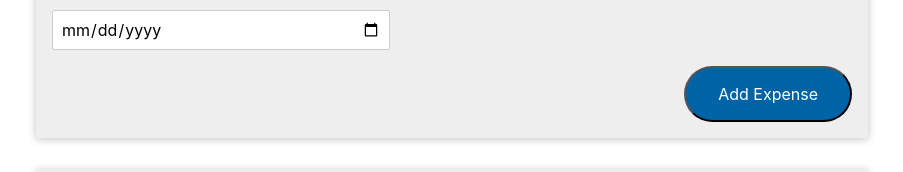
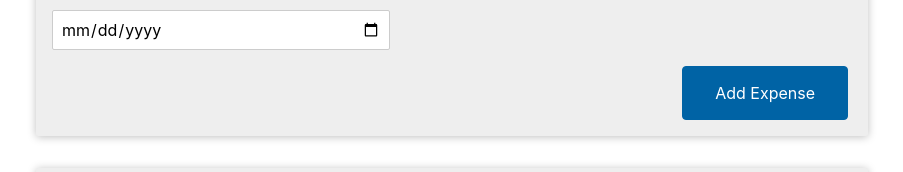
Before and after one commit to evanbechtol/react-complete, a React (Create React App) app: page / in a window 1280 px wide. Shown: the part 284-456 px from the top of the page, without its empty margins (188-1091 px from the left). Built offline with nearby package versions, Linux system fonts and the light colour scheme.

Commit message:
Assignment 4: Conditional Rendering
- Update CSS for cancel button on new epense adding

```diff
--- a/src/components/NewExpense/NewExpense.css
+++ b/src/components/NewExpense/NewExpense.css
@@ -21,14 +21,27 @@
     padding: 1rem 2rem;
     background-color: #0063A5;
     color: white;
-    border-radius: 2em;
+    border-radius: .25em;
+    border: 1px solid #0063A5;
+    margin: 0 4px;
     transition: 0.2s all;
+}
+
+.new-expense .cancel {
+    background-color: #eee;
+    border: 1px solid #aaa;
+    color: black;
+    transition: 0.2s all;
+}
+
+.new-expense .cancel:hover {
+    background-color: #bbb;
+    border: 1px solid #bbb;
 }
 
 .new-expense button:hover,
 .new-expense button:active {
     background-color: #004b7e;
-    border-radius: 2em;
     border-color: #0063A5;
 }
 
```
